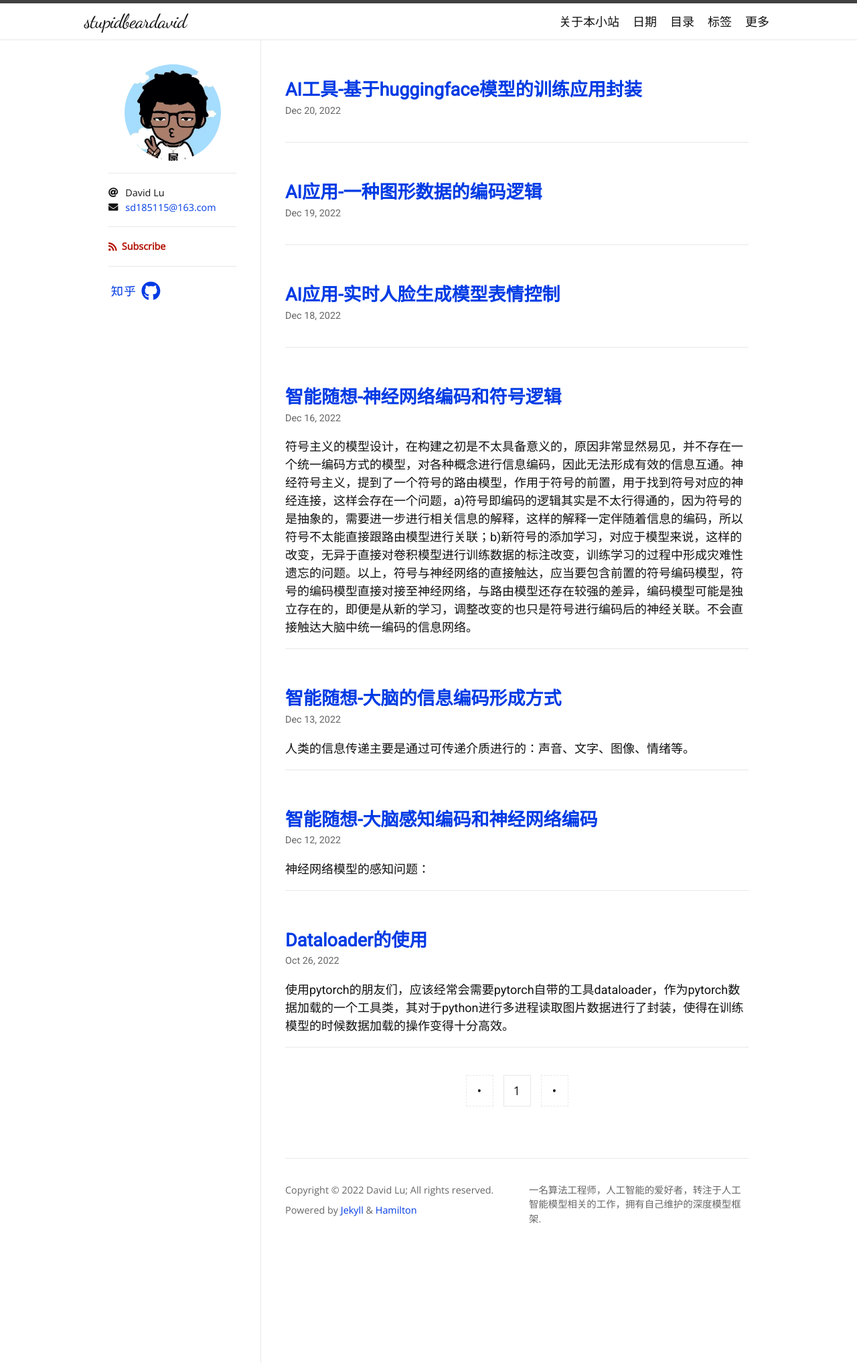
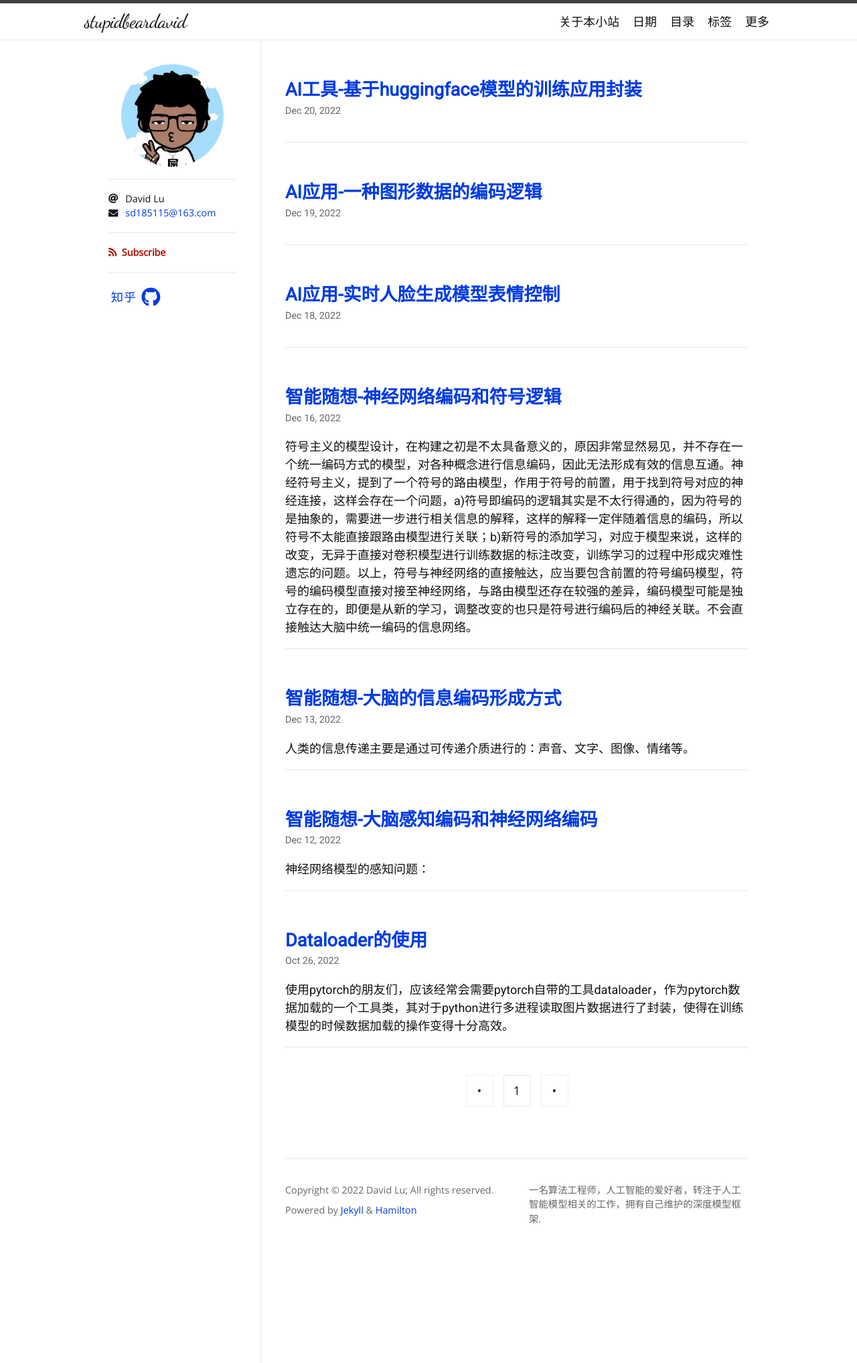
Before and after one commit to luhaofang/luhaofang.github.io, a Jekyll site: the page built from index.html, in a window 1280 px wide. Shown: the whole page at 67% size. Built offline with Jekyll 4.4.1, drawn with Linux system fonts in a browser that asks for light colours; nearby versions of some CDN libraries; some web fonts are replaced; a script that is not in the unit is left out; the list of posts is cut into pages by our own code.

Commit message:
Update sidebar.html

```diff
--- a/_includes/sidebar.html
+++ b/_includes/sidebar.html
@@ -5,7 +5,7 @@
     {%- else -%}
       {%- assign avatar = site.avatar | relative_url -%}
     {%- endif -%}
-    <img src="{{ avatar }}" class="author-avatar u-photo align-center" alt="{{ site.author }}">
+    <img src="{{ avatar }}" class="author-avatar u-photo align-center" style="width:80%" alt="{{ site.author }}">
   </div>
 {%- endif %}
 
```
